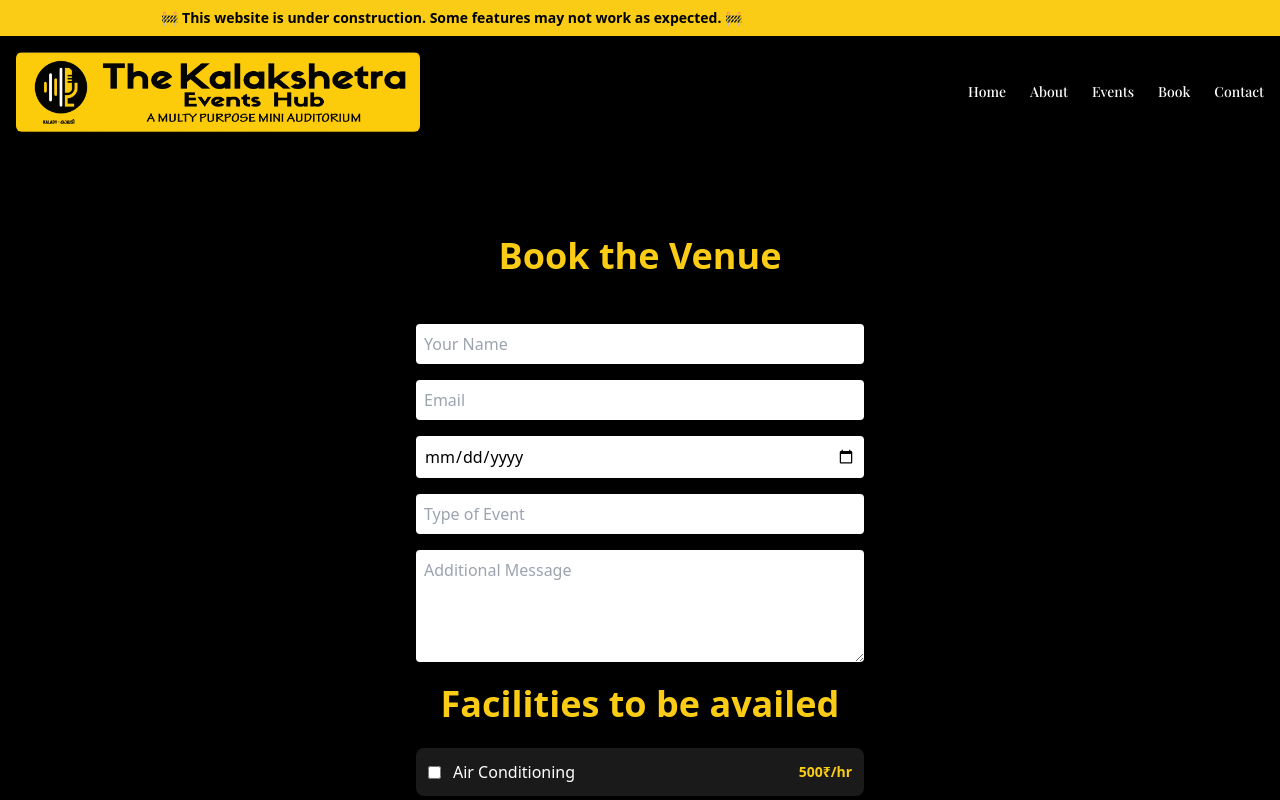
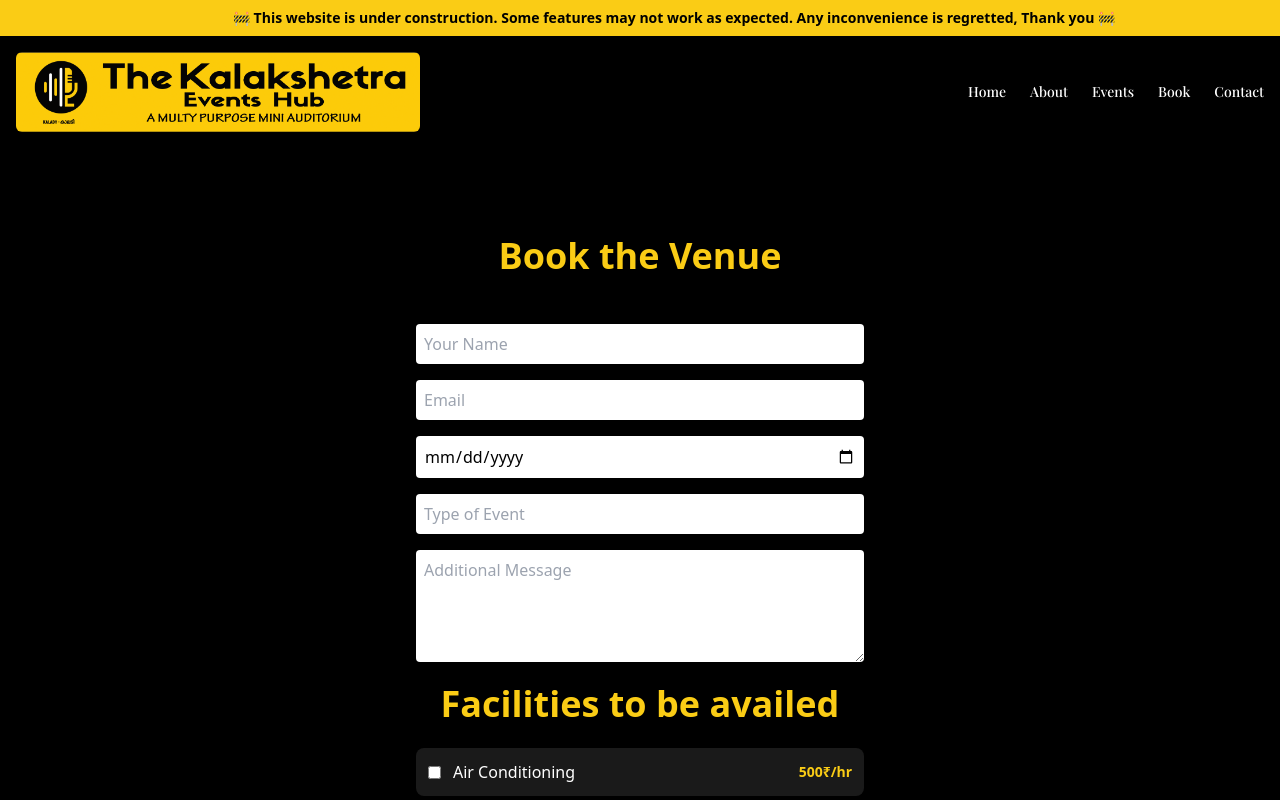
Before and after one commit to Abhijith-Jaideep/kalakshetra, a React (Create React App) app: page /kalakshetra/booking in a window 1280 px wide. Shown: the top 800 px of the page. Built offline with nearby package versions, Linux system fonts and the light colour scheme.

Commit message:
updated markee message

```diff
--- a/src/components/Layout.jsx
+++ b/src/components/Layout.jsx
@@ -8,7 +8,7 @@ const Layout = ({ children }) => {
       {/* Accessible marquee alternative */}
       <div className="bg-yellow-400 overflow-hidden whitespace-nowrap text-black font-bold text-sm py-2 shadow-md">
         <div className="inline-block animate-marquee px-4">
-          🚧 This website is under construction. Some features may not work as expected. 🚧
+          🚧 This website is under construction. Some features may not work as expected. Any inconvenience is regretted, Thank you 🚧
         </div>
       </div>
 
```
